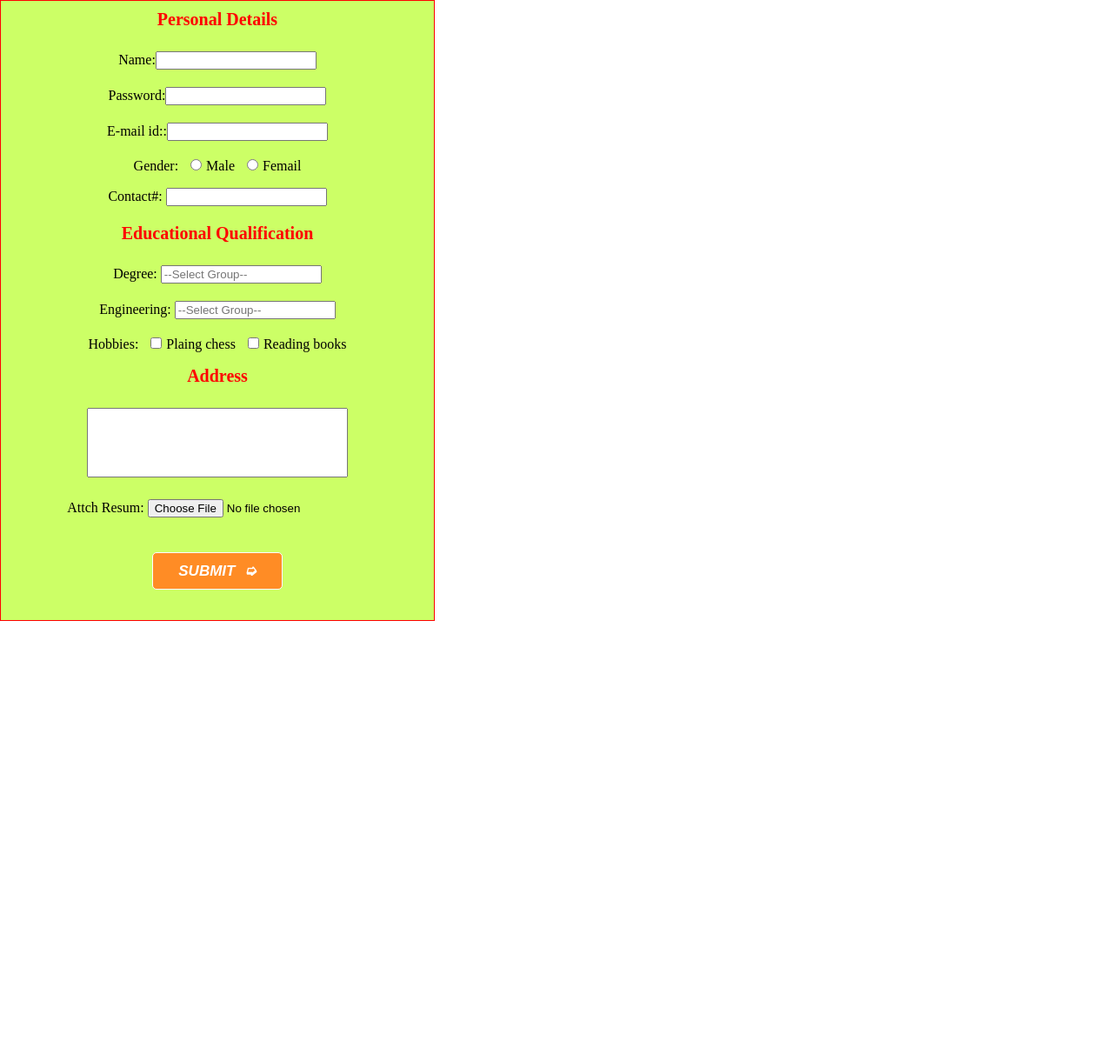
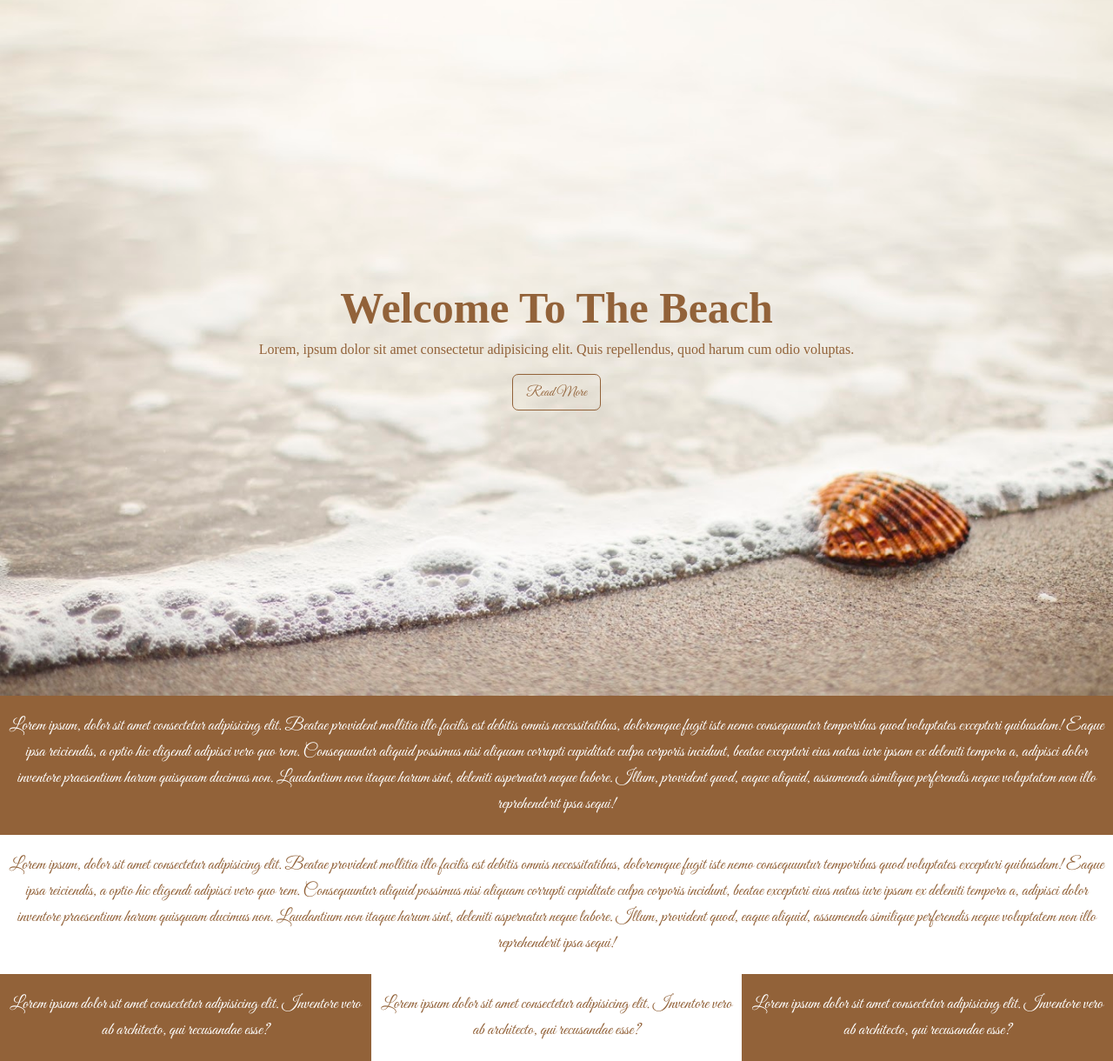
Before and after one commit to Plohishka/project, a plain HTML site: page index.html in a window 1280 px wide. Shown: the whole page at 87% size. Before the commit the page ends 800 px from the top, so only its background shows below. Drawn offline with Linux system fonts and the light colour scheme.

Commit message:
home work

```diff
--- a/index.html
+++ b/index.html
@@ -6,64 +6,51 @@
     <meta http-equiv="X-UA-Compatible" content="IE=edge">
     <meta name="viewport" content="width=device-width, initial-scale=1.0">
     <title>Houme page</title>
+    <link rel="stylesheet" href="./reset.css">
+    <link rel="preconnect" href="https://fonts.googleapis.com">
+    <link rel="preconnect" href="https://fonts.gstatic.com" crossorigin>
+    <link href="https://fonts.googleapis.com/css2?family=Great+Vibes&display=swap" rel="stylesheet">
     <link rel="stylesheet" href="style.css">
 </head>
 
 <body>
 
-    <form class="form" action="" method="POST">
-
-        <h2>Personal Details</h2>
-
-        <label>Name:<input type="text" name="name"></label>
-        <label>Password:<input type="password" name="password"></label>
-        <label>E-mail id::<input type="email" name="email"></label>
-
-        <div class="margin">
-            <label>Gender:</label>
-            <label><input type="radio" value="male" name="gender">Male</label>
-            <label><input type="radio" value="female" name="gender">Femail</label>
-        </div>
-
-        <label>Contact#: <input type="text" name="contact"></label>
-
-        <h2>Educational Qualification</h2>
-
-
-        <label>Degree: <input name="degree" list="degree" placeholder="--Select Group--"></label>
-
-        <datalist id="degree">
-            <option value="first-degree"></option>
-            <option value="second-degree"></option>
-            <option value="third-degree"></option>
-        </datalist>
-
-
-        <label>Engineering: <input name="engineering" list="engineering" placeholder="--Select Group--"></label>
-
-        <datalist id="engineering">
-            <option value="first-group"></option>
-            <option value="second-group"></option>
-            <option value="third-group"></option>
-        </datalist>
-
-        <div class="margin">
-            <label>Hobbies:</label>
-            <label><input type="checkbox" name="chess">Plaing chess</label>
-            <label><input type="checkbox" name="books">Reading books</label>
-        </div>
-
-        <h2>Address</h2>
-        <textarea name="adress" id="adress" cols="30" rows="10"></textarea>
-
-        <div>
-            <label>Attch Resum:</label>
-            <input type="file" name="file">
-        </div>
-
-        <button class="submit">SUBMIT</button>
-
-    </form>
+    <header>
+        <section class="greetings">
+            <h1 class="heading">Welcome To The Beach</h1>
+            <p>Lorem, ipsum dolor sit amet consectetur adipisicing elit. Quis repellendus, quod harum cum odio voluptas.
+            </p>
+            <button id="button">Read More</button>
+        </section>
+    </header>
+    <main>
+        <article>
+            <p class="color">Lorem ipsum, dolor sit amet consectetur adipisicing elit. Beatae provident mollitia illo
+                facilis est debitis omnis necessitatibus, doloremque fugit iste nemo consequuntur temporibus quod
+                voluptates excepturi quibusdam! Eaque ipsa reiciendis, a optio hic eligendi adipisci vero quo rem.
+                Consequuntur aliquid possimus nisi aliquam corrupti cupiditate culpa corporis incidunt, beatae excepturi
+                eius natus iure ipsam ex deleniti tempora a, adipisci dolor inventore praesentium harum quisquam ducimus
+                non. Laudantium non itaque harum sint, deleniti aspernatur neque labore. Illum, provident quod, eaque
+                aliquid, assumenda similique perferendis neque voluptatem non illo reprehenderit ipsa sequi!</p>
+        </article>
+        <article class="second">
+            <p>Lorem ipsum, dolor sit amet consectetur adipisicing elit. Beatae provident mollitia illo facilis est
+                debitis omnis necessitatibus, doloremque fugit iste nemo consequuntur temporibus quod voluptates
+                excepturi quibusdam! Eaque ipsa reiciendis, a optio hic eligendi adipisci vero quo rem. Consequuntur
+                aliquid possimus nisi aliquam corrupti cupiditate culpa corporis incidunt, beatae excepturi eius natus
+                iure ipsam ex deleniti tempora a, adipisci dolor inventore praesentium harum quisquam ducimus non.
+                Laudantium non itaque harum sint, deleniti aspernatur neque labore. Illum, provident quod, eaque
+                aliquid, assumenda similique perferendis neque voluptatem non illo reprehenderit ipsa sequi!</p>
+        </article>
+        <article class="third">
+            <p class="color">Lorem ipsum dolor sit amet consectetur adipisicing elit. Inventore vero ab architecto, qui
+                recusandae esse?</p>
+            <p>Lorem ipsum dolor sit amet consectetur adipisicing elit. Inventore vero ab architecto, qui recusandae
+                esse?</p>
+            <p class="color">Lorem ipsum dolor sit amet consectetur adipisicing elit. Inventore vero ab architecto, qui
+                recusandae esse?</p>
+        </article>
+    </main>
 
 </body>
 
--- /dev/null
+++ b/reset.css
@@ -0,0 +1,366 @@
+/* http://meyerweb.com/eric/tools/css/reset/
+   v2.0-modified | 20110126
+   License: none (public domain)
+*/
+
+html, body, div, span, applet, object, iframe,
+h1, h2, h3, h4, h5, h6, p, blockquote, pre,
+a, abbr, acronym, address, big, cite, code,
+del, dfn, em, img, ins, kbd, q, s, samp,
+small, strike, strong, sub, sup, tt, var,
+b, u, i, center,
+dl, dt, dd, ol, ul, li,
+fieldset, form, label, legend,
+table, caption, tbody, tfoot, thead, tr, th, td,
+article, aside, canvas, details, embed,
+figure, figcaption, footer, header, hgroup,
+menu, nav, output, ruby, section, summary,
+time, mark, audio, video {
+  margin: 0;
+	padding: 0;
+	border: 0;
+	font-size: 100%;
+	font: inherit;
+	vertical-align: baseline;
+}
+
+/* make sure to set some focus styles for accessibility */
+:focus {
+    outline: 0;
+}
+
+/* HTML5 display-role reset for older browsers */
+article, aside, details, figcaption, figure,
+footer, header, hgroup, menu, nav, section {
+	display: block;
+}
+
+body {
+	line-height: 1;
+}
+
+ol, ul {
+	list-style: none;
+}
+
+blockquote, q {
+	quotes: none;
+}
+
+blockquote:before, blockquote:after,
+q:before, q:after {
+	content: '';
+	content: none;
+}
+
+table {
+	border-collapse: collapse;
+	border-spacing: 0;
+}
+
+input[type=search]::-webkit-search-cancel-button,
+input[type=search]::-webkit-search-decoration,
+input[type=search]::-webkit-search-results-button,
+input[type=search]::-webkit-search-results-decoration {
+    -webkit-appearance: none;
+    -moz-appearance: none;
+}
+
+input[type=search] {
+    -webkit-appearance: none;
+    -moz-appearance: none;
+    -webkit-box-sizing: content-box;
+    -moz-box-sizing: content-box;
+    box-sizing: content-box;
+}
+
+textarea {
+    overflow: auto;
+    vertical-align: top;
+    resize: vertical;
+}
+
+/**
+ * Correct `inline-block` display not defined in IE 6/7/8/9 and Firefox 3.
+ */
+
+audio,
+canvas,
+video {
+    display: inline-block;
+    *display: inline;
+    *zoom: 1;
+    max-width: 100%;
+}
+
+/**
+ * Prevent modern browsers from displaying `audio` without controls.
+ * Remove excess height in iOS 5 devices.
+ */
+
+audio:not([controls]) {
+    display: none;
+    height: 0;
+}
+
+/**
+ * Address styling not present in IE 7/8/9, Firefox 3, and Safari 4.
+ * Known issue: no IE 6 support.
+ */
+
+[hidden] {
+    display: none;
+}
+
+/**
+ * 1. Correct text resizing oddly in IE 6/7 when body `font-size` is set using
+ *    `em` units.
+ * 2. Prevent iOS text size adjust after orientation change, without disabling
+ *    user zoom.
+ */
+
+html {
+    font-size: 100%; /* 1 */
+    -webkit-text-size-adjust: 100%; /* 2 */
+    -ms-text-size-adjust: 100%; /* 2 */
+}
+
+/**
+ * Address `outline` inconsistency between Chrome and other browsers.
+ */
+
+a:focus {
+    outline: thin dotted;
+}
+
+/**
+ * Improve readability when focused and also mouse hovered in all browsers.
+ */
+
+a:active,
+a:hover {
+    outline: 0;
+}
+
+/**
+ * 1. Remove border when inside `a` element in IE 6/7/8/9 and Firefox 3.
+ * 2. Improve image quality when scaled in IE 7.
+ */
+
+img {
+    border: 0; /* 1 */
+    -ms-interpolation-mode: bicubic; /* 2 */
+}
+
+/**
+ * Address margin not present in IE 6/7/8/9, Safari 5, and Opera 11.
+ */
+
+figure {
+    margin: 0;
+}
+
+/**
+ * Correct margin displayed oddly in IE 6/7.
+ */
+
+form {
+    margin: 0;
+}
+
+/**
+ * Define consistent border, margin, and padding.
+ */
+
+fieldset {
+    border: 1px solid #c0c0c0;
+    margin: 0 2px;
+    padding: 0.35em 0.625em 0.75em;
+}
+
+/**
+ * 1. Correct color not being inherited in IE 6/7/8/9.
+ * 2. Correct text not wrapping in Firefox 3.
+ * 3. Correct alignment displayed oddly in IE 6/7.
+ */
+
+legend {
+    border: 0; /* 1 */
+    padding: 0;
+    white-space: normal; /* 2 */
+    *margin-left: -7px; /* 3 */
+}
+
+/**
+ * 1. Correct font size not being inherited in all browsers.
+ * 2. Address margins set differently in IE 6/7, Firefox 3+, Safari 5,
+ *    and Chrome.
+ * 3. Improve appearance and consistency in all browsers.
+ */
+
+button,
+input,
+select,
+textarea {
+    font-size: 100%; /* 1 */
+    margin: 0; /* 2 */
+    vertical-align: baseline; /* 3 */
+    *vertical-align: middle; /* 3 */
+}
+
+/**
+ * Address Firefox 3+ setting `line-height` on `input` using `!important` in
+ * the UA stylesheet.
+ */
+
+button,
+input {
+    line-height: normal;
+}
+
+/**
+ * Address inconsistent `text-transform` inheritance for `button` and `select`.
+ * All other form control elements do not inherit `text-transform` values.
+ * Correct `button` style inheritance in Chrome, Safari 5+, and IE 6+.
+ * Correct `select` style inheritance in Firefox 4+ and Opera.
+ */
+
+button,
+select {
+    text-transform: none;
+}
+
+/**
+ * 1. Avoid the WebKit bug in Android 4.0.* where (2) destroys native `audio`
+ *    and `video` controls.
+ * 2. Correct inability to style clickable `input` types in iOS.
+ * 3. Improve usability and consistency of cursor style between image-type
+ *    `input` and others.
+ * 4. Remove inner spacing in IE 7 without affecting normal text inputs.
+ *    Known issue: inner spacing remains in IE 6.
+ */
+
+button,
+html input[type="button"], /* 1 */
+input[type="reset"],
+input[type="submit"] {
+    -webkit-appearance: button; /* 2 */
+    cursor: pointer; /* 3 */
+    *overflow: visible;  /* 4 */
+}
+
+/**
+ * Re-set default cursor for disabled elements.
+ */
+
+button[disabled],
+html input[disabled] {
+    cursor: default;
+}
+
+/**
+ * 1. Address box sizing set to content-box in IE 8/9.
+ * 2. Remove excess padding in IE 8/9.
+ * 3. Remove excess padding in IE 7.
+ *    Known issue: excess padding remains in IE 6.
+ */
+
+input[type="checkbox"],
+input[type="radio"] {
+    box-sizing: border-box; /* 1 */
+    padding: 0; /* 2 */
+    *height: 13px; /* 3 */
+    *width: 13px; /* 3 */
+}
+
+/**
+ * 1. Address `appearance` set to `searchfield` in Safari 5 and Chrome.
+ * 2. Address `box-sizing` set to `border-box` in Safari 5 and Chrome
+ *    (include `-moz` to future-proof).
+ */
+
+input[type="search"] {
+    -webkit-appearance: textfield; /* 1 */
+    -moz-box-sizing: content-box;
+    -webkit-box-sizing: content-box; /* 2 */
+    box-sizing: content-box;
+}
+
+/**
+ * Remove inner padding and search cancel button in Safari 5 and Chrome
+ * on OS X.
+ */
+
+input[type="search"]::-webkit-search-cancel-button,
+input[type="search"]::-webkit-search-decoration {
+    -webkit-appearance: none;
+}
+
+/**
+ * Remove inner padding and border in Firefox 3+.
+ */
+
+button::-moz-focus-inner,
+input::-moz-focus-inner {
+    border: 0;
+    padding: 0;
+}
+
+/**
+ * 1. Remove default vertical scrollbar in IE 6/7/8/9.
+ * 2. Improve readability and alignment in all browsers.
+ */
+
+textarea {
+    overflow: auto; /* 1 */
+    vertical-align: top; /* 2 */
+}
+
+/**
+ * Remove most spacing between table cells.
+ */
+
+table {
+    border-collapse: collapse;
+    border-spacing: 0;
+}
+
+html,
+button,
+input,
+select,
+textarea {
+    color: #222;
+}
+
+
+::-moz-selection {
+    background: #b3d4fc;
+    text-shadow: none;
+}
+
+::selection {
+    background: #b3d4fc;
+    text-shadow: none;
+}
+
+img {
+    vertical-align: middle;
+}
+
+fieldset {
+    border: 0;
+    margin: 0;
+    padding: 0;
+}
+
+textarea {
+    resize: vertical;
+}
+
+.chromeframe {
+    margin: 0.2em 0;
+    background: #ccc;
+    color: #000;
+    padding: 0.2em 0;
+}
--- a/style.css
+++ b/style.css
@@ -1,60 +1,87 @@
+
 * {
-    margin: 0;
-    bottom: 0;
+    font-size: 20px;
     box-sizing: border-box;
+    color: #926239;
+    font-family: 'Great Vibes', cursive;
 }
 
-.form {
+.color {
+    color: white;
+    background-color: #926239;
+}
+
+main p {
+    line-height: 30px;
+    text-align: center;
+    padding: 20px 10px;
+}
+
+header {
+    background-image: url('./images/ракушка.jpg');
+    background-repeat: no-repeat;
+    background-size: cover;
+    background-position: bottom;
+    width: 100%;
+    height: 100vh;
+    display: flex;
+    align-items: center;
+    justify-content: center;
+}
+
+.greetings {
+    text-align: center;
+}
+
+.heading {
+    font-size: 50px;
+    font-weight: bold;
+    margin-bottom: 15px;
+}
+
+.greetings p {
+    margin-bottom: 20px
+}
+
+#button {
+    color: #926239;
+    background: none;
+    border: 1px solid #926239;
+    border-radius: 7px;
+    padding: 10px 15px;
+}
+
+#button:hover {
+    color: white;
+    background: #926239;
+}
+
+.third {
+    display: flex;
+    flex-direction: row;
+}
+
+@media screen and (max-width: 637px) {
+    .greetings p, .heading {
+        text-align: center;
+    }
+
+    .third {
+        display: block;
+    }
+}
+
+@media screen and (min-width: 638px) {
+    .greetings p {
+        text-align: center;
+    }
+}
+
+@media screen and (min-width: 260px) and (max-width: 1200px) {
+    .greetings {
     display: flex;
     flex-direction: column;
     align-items: center;
-    width: 500px;
-    border: 1px solid red;
-    background-color: #ccff66;
-    padding: 10px 0 35px 0;
+    justify-content: center;
+    }
 }
-
-.form h2 {
-    font-size: 20px;
-    color: red;
-    text-align: center;
-    margin-bottom: 25px;
-}
-
-input {
-    margin-bottom: 20px;
-}
-
-.margin label {
-    margin: 0 5px;
-}
-.margin input {
-    margin-right: 5px;
-}
-
-textarea {
-    resize: none;
-    width: 300px;
-    height: 80px;
-    margin-bottom: 25px;
-}
-
-.submit {
-    width: 150px;
-    padding: 10px 0;
-    margin-top: 20px;
-    background-color: #ff8c25;
-    border: 1px solid white;
-    border-radius: 5px;
-    color: white;
-    font-size: 17px;
-    font-weight: bold;
-    font-style: italic;
-}
-.submit::after {
-    content: '➭';
-    padding-left: 10px;
-}
-.submit:hover {
-    opacity: 0.8;
-}
```
Also changed, not shown: images/BSPP2266.png (added), images/ракушка.jpg (added).
